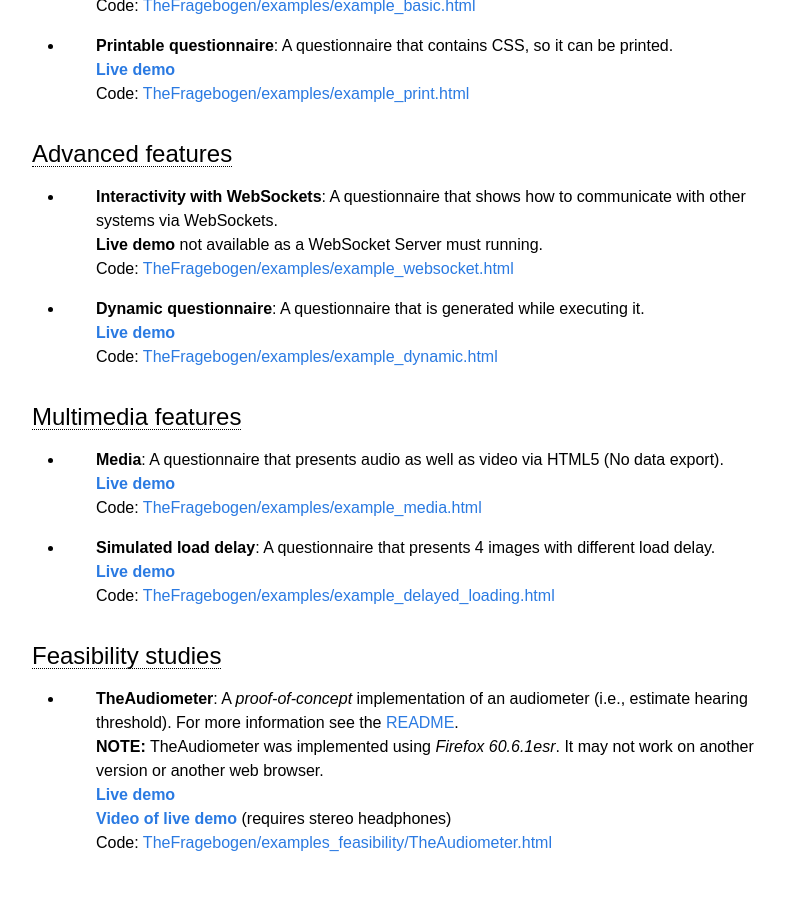
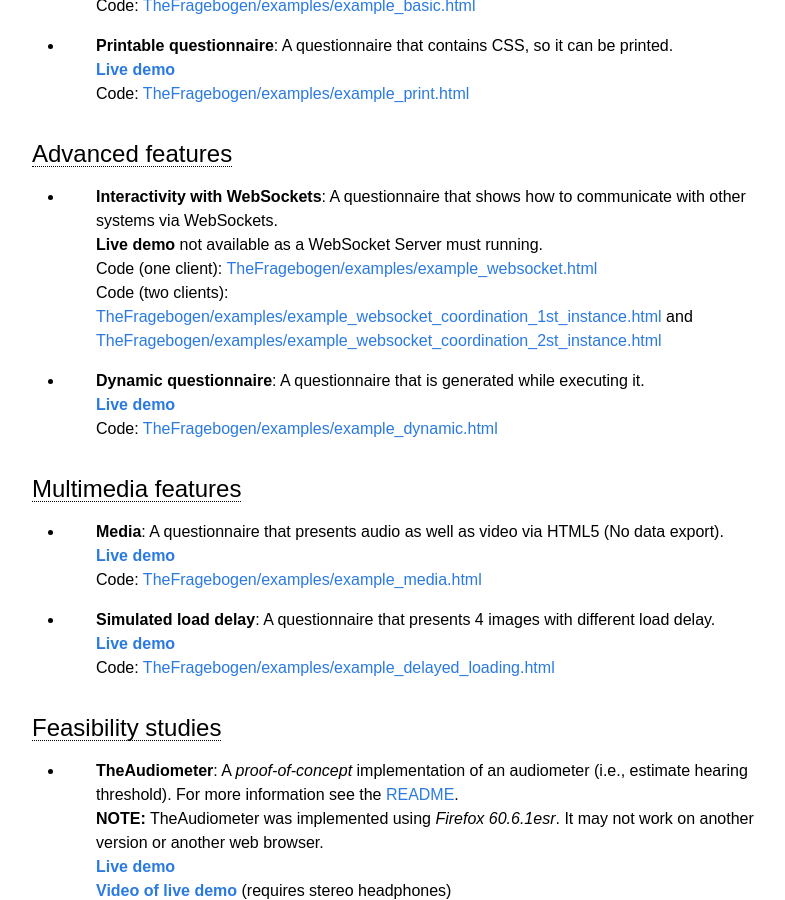
Before and after one commit to TheFragebogen/thefragebogen.github.io, a Jekyll site: the page built from demo.md, in a window 1280 px wide and 900 px high, scrolled down 447 px. Shown: the whole window, without its empty margins (208-993 px from the left). Built offline with Jekyll 4.4.1, drawn with Linux system fonts in a browser that asks for light colours.

Commit message:
Demo: Added example/example_websocket_coordination_1st_instance.html

```diff
--- a/demo.md
+++ b/demo.md
@@ -26,7 +26,8 @@ The following demos show use cases for these features.
 ---
 * __Interactivity with WebSockets__: A questionnaire that shows how to communicate with other systems via WebSockets.
   __Live demo__ not available as a WebSocket Server must running.
-   Code: [TheFragebogen/examples/example_websocket.html](https://github.com/TheFragebogen/TheFragebogen/blob/master/examples/example_websockets.html)
+   Code (one client): [TheFragebogen/examples/example_websocket.html](https://github.com/TheFragebogen/TheFragebogen/blob/master/examples/example_websockets.html)
+   Code (two clients): [TheFragebogen/examples/example_websocket_coordination_1st_instance.html](https://github.com/TheFragebogen/TheFragebogen/blob/master/examples/example_websocket_coordination_1st_instance.html) and [TheFragebogen/examples/example_websocket_coordination_2st_instance.html](https://github.com/TheFragebogen/TheFragebogen/blob/master/examples/example_websocket_coordination_2st_instance.html)
 
 * __Dynamic questionnaire__: A questionnaire that is generated while executing it.
   __[Live demo](/thefragebogen/examples/example_dynamic.html)__
```
